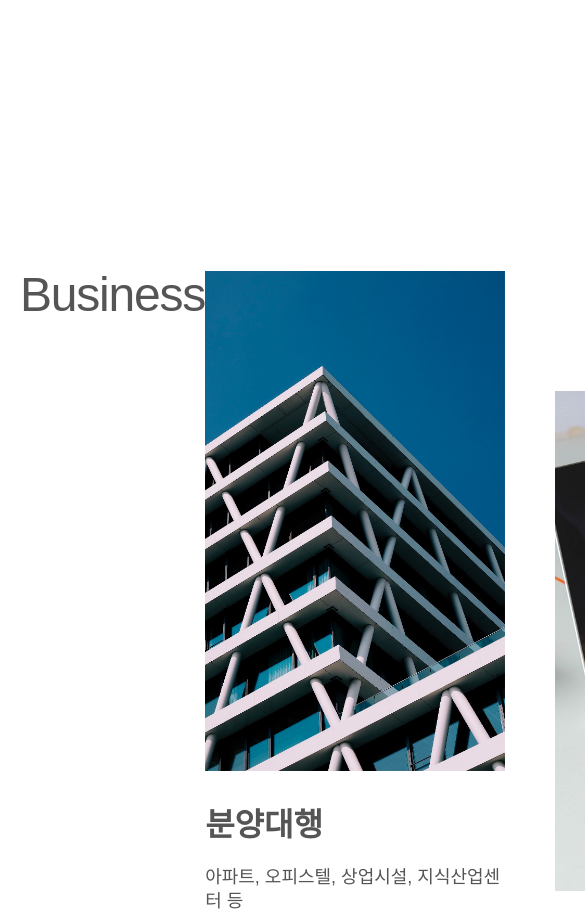
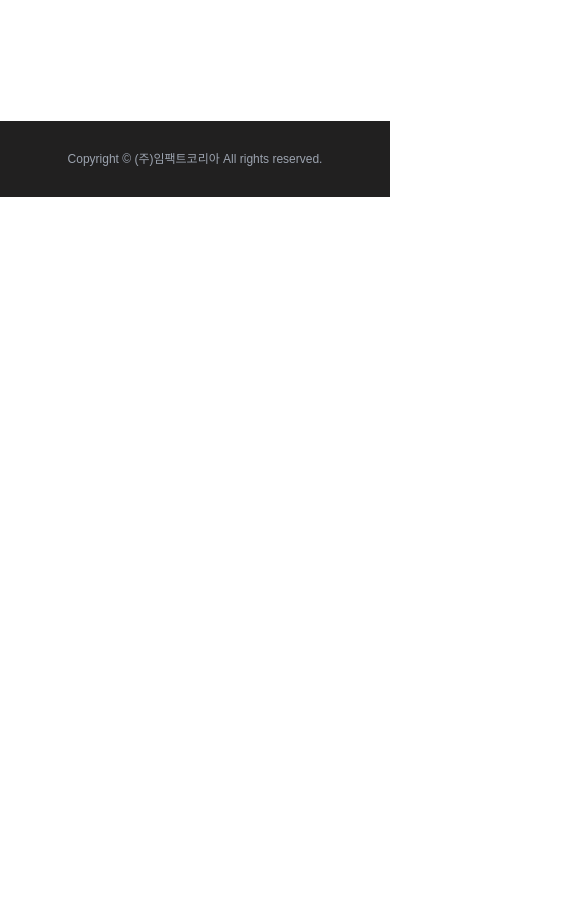
Before and after one commit to impactkr/impactkr, a Next.js app: page / in a window 390 px wide. Shown: the part 1820-2731 px from the top of the page, 585 px wide, since content can reach past the window. After the commit the page ends 2017 px from the top, so only its background shows below. Built offline with nearby package versions, Linux system fonts and the light colour scheme; a web font is replaced by a local one.

Commit message:
Business 모바일 해상도에서는 미노출

```diff
--- a/components/Landing/Business.tsx
+++ b/components/Landing/Business.tsx
@@ -6,7 +6,7 @@ import BusinessInfo from "@/components/Landing/BusinessInfo";
 
 function Business() {
   return (
-    <section className="w-full">
+    <section className="w-full mo:hidden">
       <Inner className="flex justify-between py-[150px]">
         <motion.h3
           className="text-5xl font-medium tracking-tight text-[#555555]"
```
